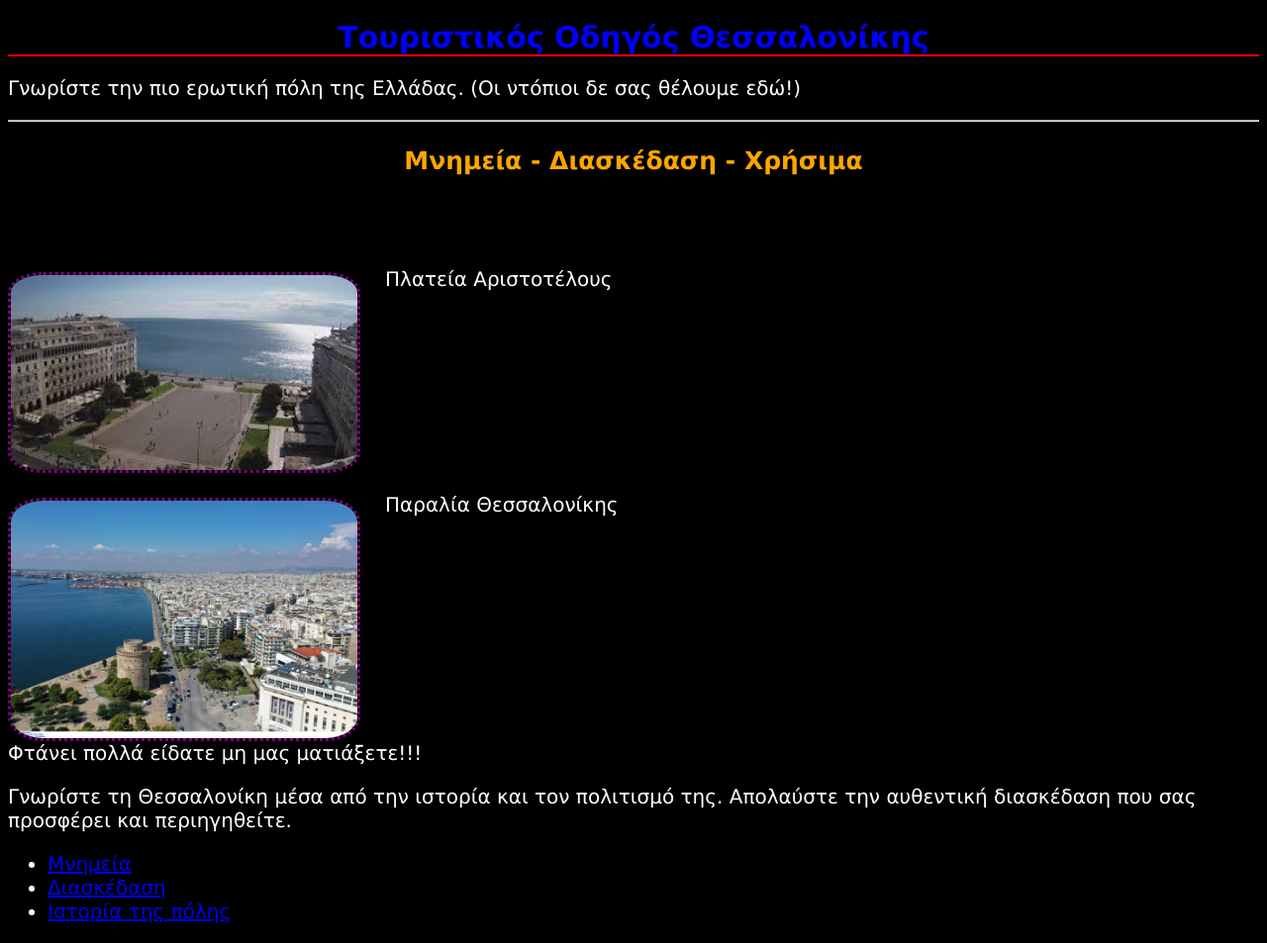
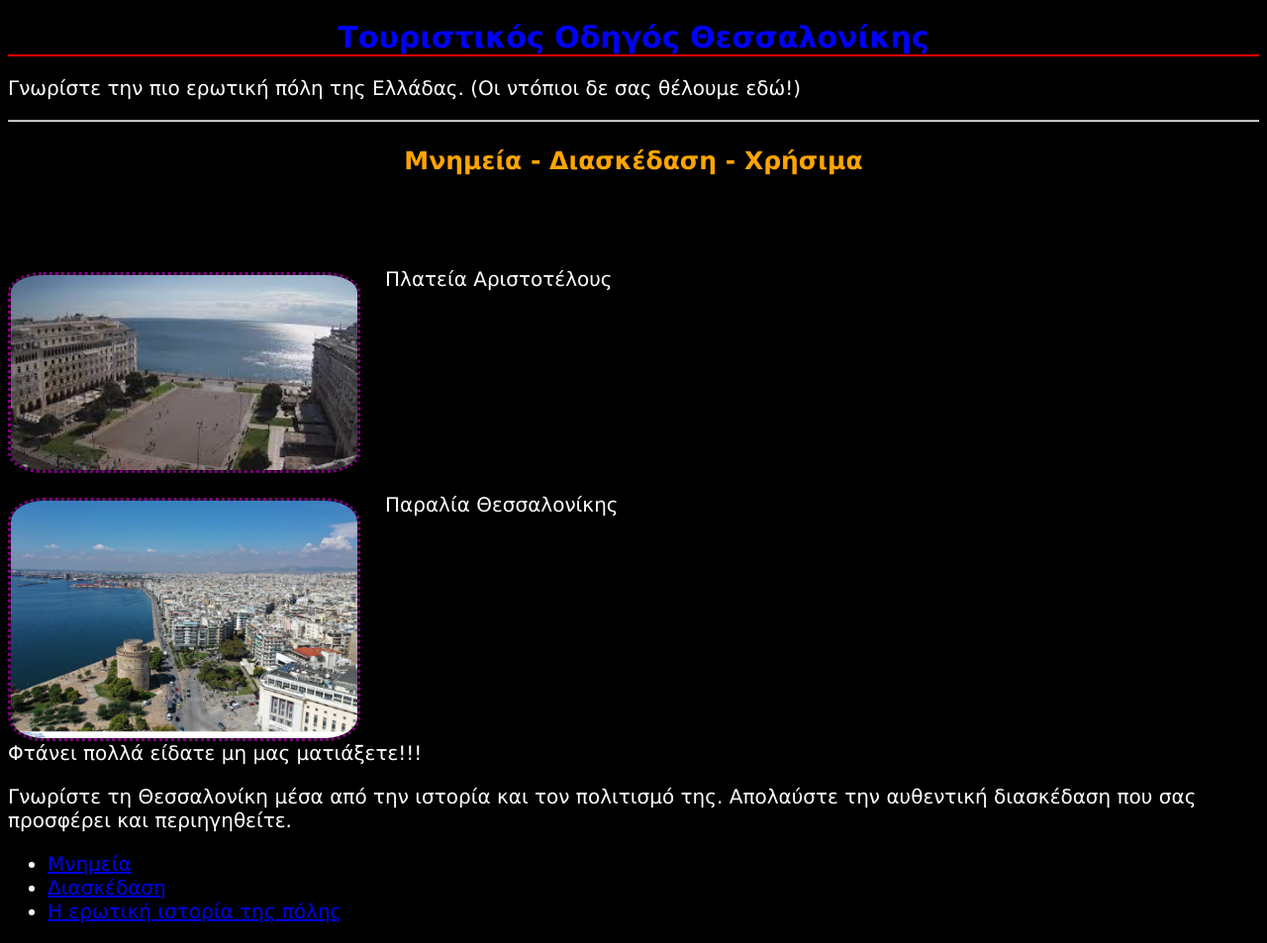
Before and after one commit to Redsonia0/thess, a plain HTML site: page index.html in a window 1280 px wide. Shown: the whole page at 99% size. Drawn offline with Linux system fonts and the light colour scheme.

Commit message:
Update index.html

```diff
--- a/index.html
+++ b/index.html
@@ -28,7 +28,7 @@
 <ul>
 <li><a href="mnimia.html">Μνημεία</li></a>
 <li><a href="diaskedasi.html">Διασκέδαση</li></a>
-<li><a href="istoria.html">Ιστορία της πόλης</li></a>
+<li><a href="istoria.html">Η ερωτική ιστορία της πόλης</li></a>
  </ul>
  </body>
 </html>
```
